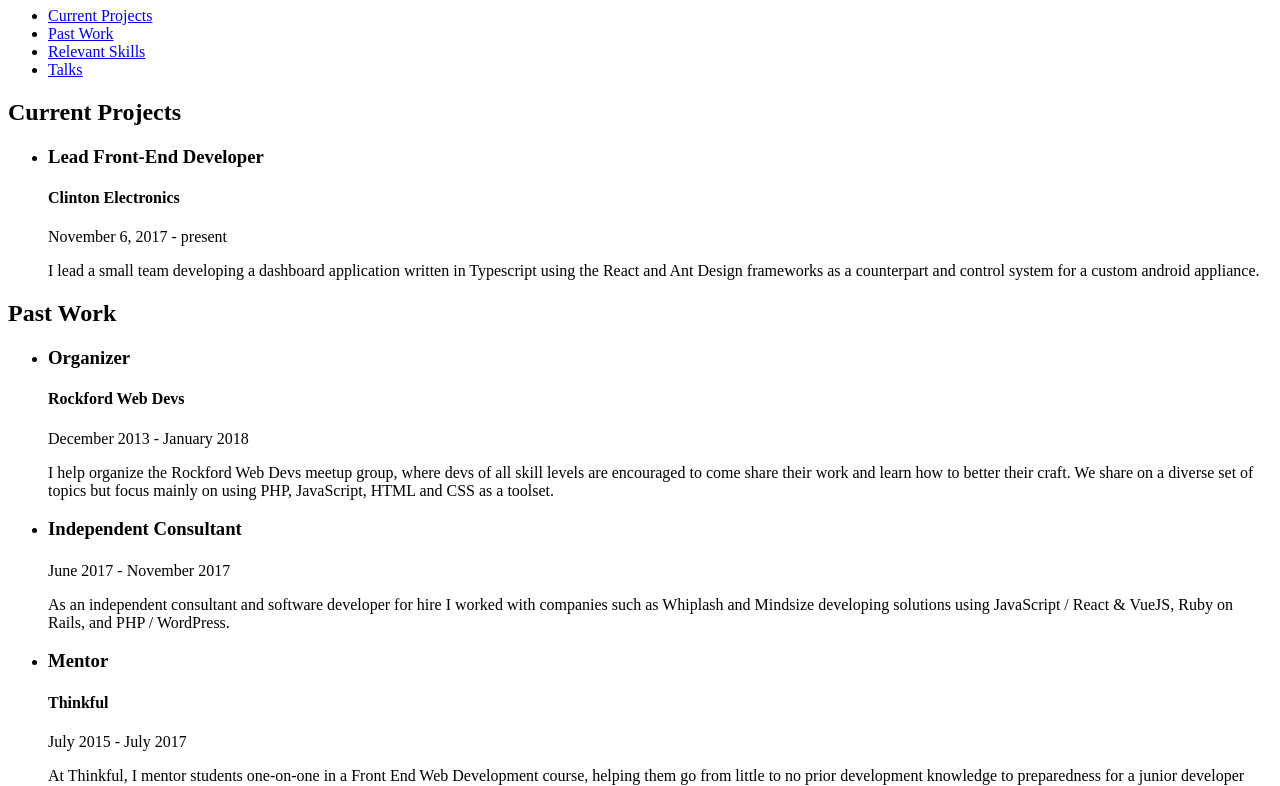
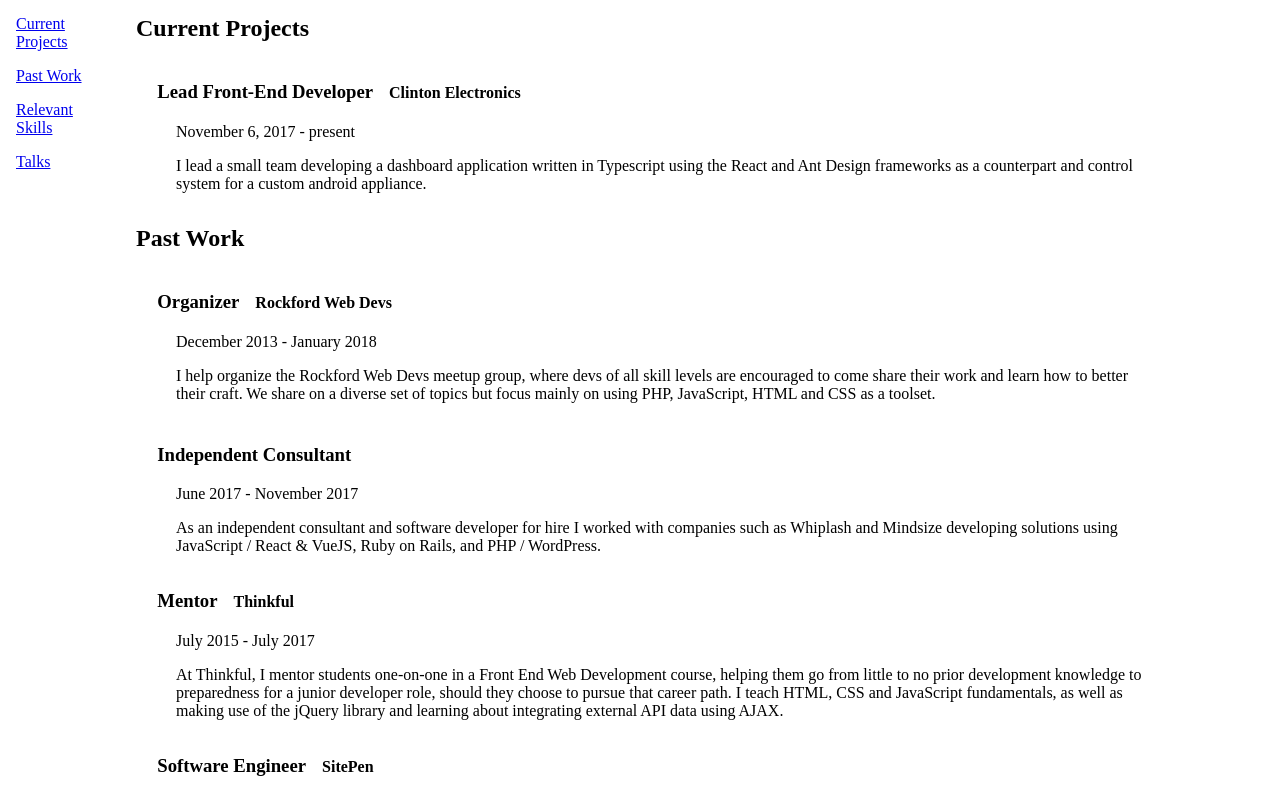
Before and after one commit to jacobroufa/jacobroufa.github.io, a plain HTML site: page index.html in a window 1280 px wide. Shown: the part 73-859 px from the top of the page. Drawn offline with Linux system fonts and the light colour scheme.

Commit message:
formatting...

```diff
--- a/index.html
+++ b/index.html
@@ -4,7 +4,6 @@
     <title>Jacob M. Roufa</title>
   </head>
   <body>
-    <h1>Jacob M. Roufa</h1>
     <div id="app"></div>
 
     <script src="./polyfill.js"></script>
--- a/resume.json
+++ b/resume.json
@@ -144,15 +144,15 @@
   ],
   "skills": [
     {
-      "skill": "languages",
+      "skill": "Languages",
       "skills": [ "JavaScript", "TypeScript", "HTML", "CSS", "LESS", "PHP", "Bash", "Java", "Ruby" ]
     },
     {
-      "skill": "frameworks/libraries",
+      "skill": "Frameworks / Libraries",
       "skills": [ "React", "Redux", "Ant Design", "RxJS", "Node", "Laravel", "Intern", "Chai", "Enzyme", "Sinon", "VueJS", "WordPress", "Dojo", "Dojo 2", "jQuery", "Slim Framework" ]
     },
     {
-      "skill": "programs/build tooling/other",
+      "skill": "Programs / Build Tooling / Other",
       "skills": [ "Vim", "NPM", "Git", "Webpack", "Chrome Developer Tools", "Babel", "Composer", "AMD/RequireJS", "Grunt" ]
     }
   ],
--- a/script.js
+++ b/script.js
@@ -1,6 +1,8 @@
 'use strict';
 
 let _app;
+let _scrollTop;
+
 const STORAGE_KEY = 'jacobroufa_resume';
 const sectionRenderers = {
   current: displayProject,
@@ -15,9 +17,9 @@
   talks: "Talks"
 };
 
-const resume = getResume();
+(() => {
+  const resume = getResume();
 
-(() => {
   if (!resume) {
     fetch('./resume.json')
       .then(parseJSON)
@@ -25,25 +27,27 @@
   } else {
     displayResume(resume);
   }
+
+  window.addEventListener('scroll', showScrollTop);
 })();
 
 // APP
 
 function displayProject(project) {
-  const items = [ 'title', 'workplace', 'start', 'end', 'description' ];
+  const items = [ 'title', 'workplace', 'start', 'description' ];
 
   return c('div', items.map((item) => {
     const value = project[item];
 
     switch (item) {
       case 'title':
-        return c('h3', value);
+        return c('h3', value, { style: 'display: inline-block; margin-left: -1em;' });
       case 'workplace':
-        return c('h4', value);
+        return c('h4', value, { style: 'display: inline-block; margin-left: 1em;' });
       case 'start':
-        return c('span', `${value} - `);
-      case 'end':
-        return c('span', value || 'present');
+        let projectEnd = project.end || 'present';
+        let content = `${value} - ${projectEnd}`;
+        return c('div', content);
       case 'description':
         return c('p', value);
     }
@@ -51,30 +55,42 @@
 }
 
 function displayResume(resume) {
+  const app = getApp();
   const sections = Object.keys(resume).filter((s) => s !== "expires");
+
+  app.style.position = "relative";
+
+  a(app, c('div', c('h1', 'Jacob M. Roufa', { style: 'margin: 0;' }), {
+    style: 'background: #fff; left: 10vw; padding: 1em 0; position: fixed; top: 0; width: 100vw; z-index: 1;'
+  }));
 
   displaySectionList(sections);
 
-  sections.forEach((section) => {
-    displaySection(section, resume[section]);
-  });
+  a(app, c('div', sections.map((section) => {
+    return displaySection(section, resume[section]);
+  }), {
+    style: 'margin: 5.5em 10vw; width: 80vw;'
+  }));
 
   displayScrollTop();
 }
 
 function displayScrollTop() {
   const app = getApp();
-  const scrollTop = c('div', 'Back to Top', {
-    style: 'cursor: pointer; position: fixed; right: 5px; top: 5px; z-index: 1;'
+  _scrollTop = c('div', 'Back to Top', {
+    style: 'background: #fff; cursor: pointer; display: none; padding: 1em 0; position: fixed; right: 1em; top: 0; z-index: 2;'
   });
 
-  a(app, scrollTop);
+  a(app, _scrollTop);
 
-  scrollTop.addEventListener('click', scrollToTop);
+  _scrollTop.addEventListener('click', scrollToTop);
 }
 
 function displaySection(section, data) {
-  const app = getApp();
+  const anchor = c('a', null, {
+    name: section,
+    style: 'position: absolute; top: -5.5em;'
+  });
   const title = c('h2', sectionTitles[section]);
 
   if (!Array.isArray(data)) {
@@ -82,19 +98,26 @@
   }
 
   const contents = data.map(sectionRenderers[section]).map((el) => c('li', el));
-  const list = c('ul', contents);
-  const container = c('div', [ title, list ], { id: section });
+  const list = c('ul', contents, {
+    style: "list-style-type: none;"
+  });
 
-  a(app, container);
+  return c('div', [ anchor, title, list ], { style: 'margin-bottom: 2em; position: relative;' });
 }
 
 function displaySectionList(sections) {
   const app = getApp();
   const list = c('ul', sections.map((section) => c('li', c('a', sectionTitles[section], {
     href: `#${section}`
-  }))));
+  }), {
+    style: 'padding: 0.5em;'
+  })), {
+    style: 'list-style-type: none; margin: 0; padding: 0;'
+  });
 
-  a(app, list);
+  a(app, c('div', list, {
+    style: 'background: #fff; position: fixed; top: 5em; width: 8vw;'
+  }));
 }
 
 function displaySkill(section) {
@@ -103,9 +126,13 @@
   return c('div', items.map((item) => {
     switch (item) {
       case 'skill':
-        return c('h3', section[item]);
+        return c('h3', section[item], { style: 'margin: 0.5em 0 0.5em -1em;' });
       case 'skills':
-        return c('ul', section[item].map((skill) => c('li', skill)));
+        return c('ul', section[item].map((skill) => c('li', skill, {
+          style: 'border: 1px solid #ddd; border-radius: 6px; display: inline-block; margin: 0.25em; padding: 0.25em 0.5em;'
+        })), {
+          style: 'display: inline-flex; flex-wrap: wrap; list-style-type: none; max-width: 50vw; padding: 0;'
+        });
     }
   }));
 }
@@ -114,19 +141,25 @@
   const items = [ 'title', 'presented', 'video', 'slides', 'description' ];
 
   return c('div', items.map((item) => {
+    const value = talk[item];
+
+    if (!value) {
+      return null;
+    }
+
     switch (item) {
       case 'title':
-        return c('h3', talk[item]);
+        return c('h3', value, { style: 'margin-left: -1em;' });
       case 'presented':
-        return c('h4', talk[item]);
+        return c('h4', value);
       case 'video':
-        return c('a', talk[item], { href: talk[item] });
+        return c('a', 'Watch the Video', { href: value, style: 'margin-right: 1em;' });
       case 'slides':
-        return c('span', talk[item], { href: talk[item] });
+        return c('a', 'View the Slides', { href: value });
       case 'description':
-        return c('p', talk[item]);
+        return c('p', value);
     }
-  }));
+  }).filter((v) => v !== null));
 }
 
 function getApp() {
@@ -169,7 +202,9 @@
   const location = window.location.href.split('#')[0];
 
   window.history.pushState({}, "", location);
-  document.body.scrollIntoView(true);
+  window.pageYOffset = 0;
+  document.documentElement.scrollTop = 0;
+  document.body.scrollTop = 0;
 }
 
 function shouldExpire(expires, limit) {
@@ -184,6 +219,16 @@
   }
 
   return false;
+}
+
+function showScrollTop() {
+  const scrollTop = window.pageYOffset || document.documentElement.scrollTop || document.body.scrollTop || 0;
+
+  _scrollTop.style.display = "none";
+
+  if (scrollTop > 200) {
+    _scrollTop.style.display = "inherit";
+  }
 }
 
 // DOM
```
